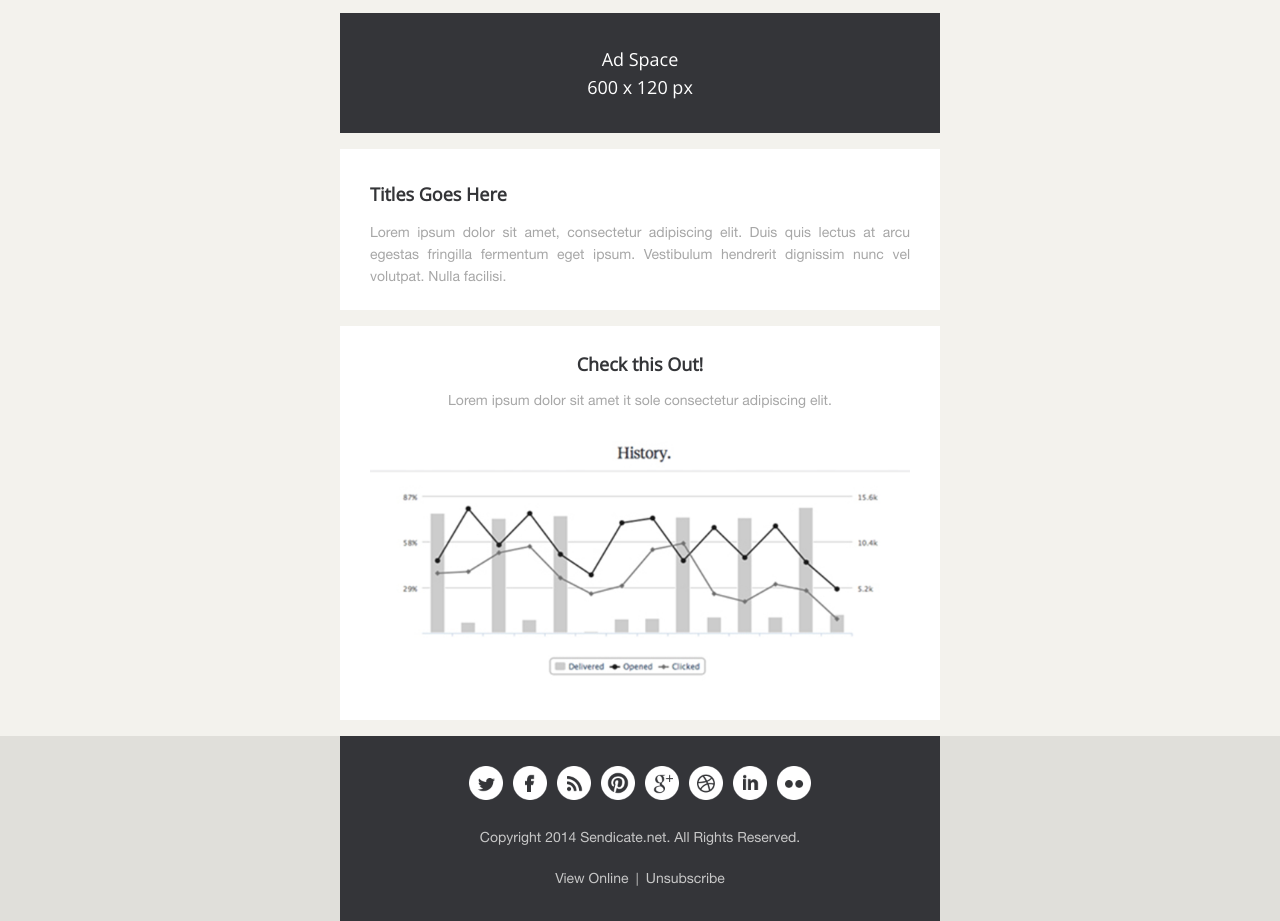
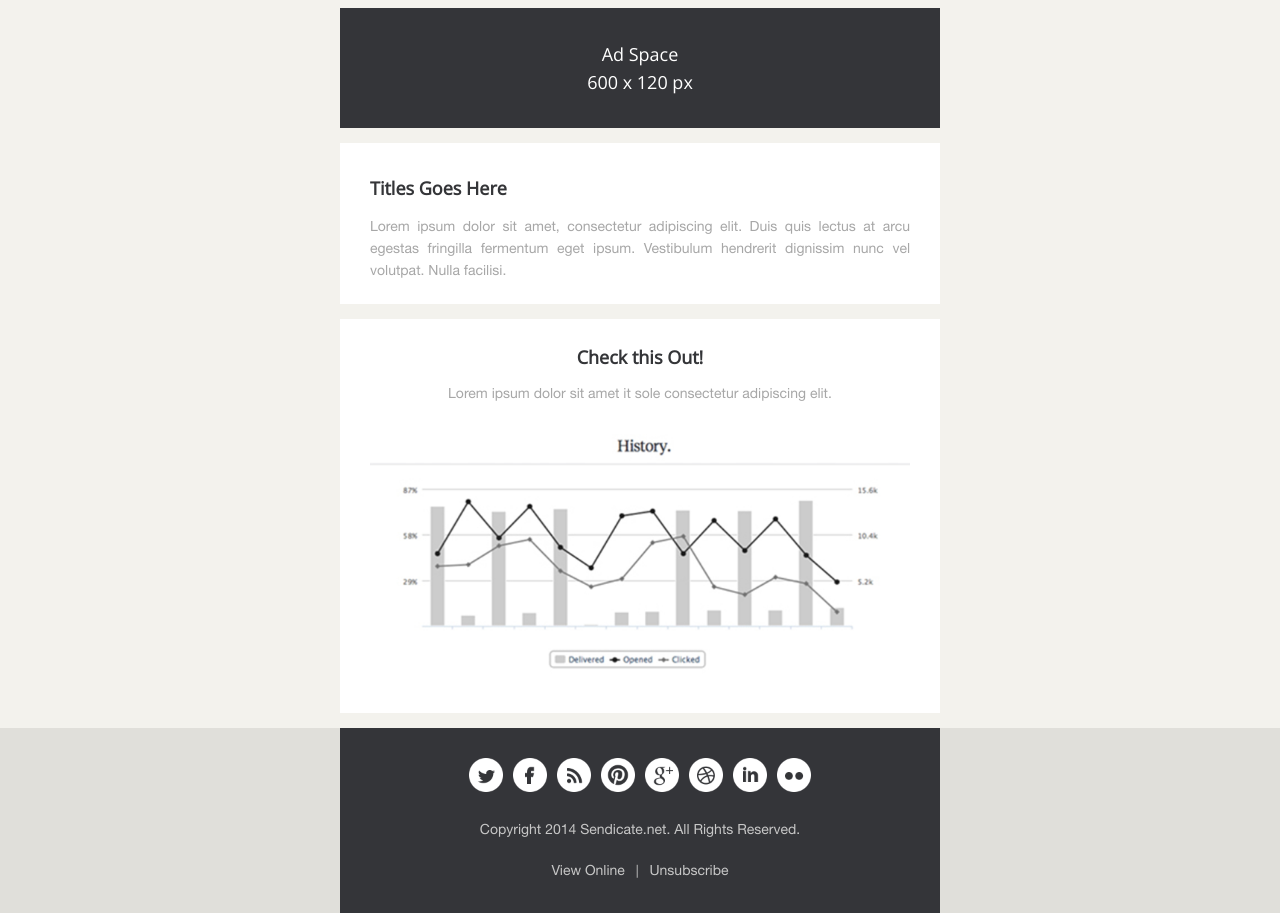
Before and after one commit to YuraLinkev1ch/email-picto, a plain HTML site: page index.html in a window 1280 px wide. Shown: the part 1823-2744 px from the top of the page. Drawn offline with nearby package versions, Linux system fonts and the light colour scheme.

Commit message:
add fixes

```diff
--- a/index.html
+++ b/index.html
@@ -166,11 +166,11 @@
 										</tbody>
 									</table>
 
-									<table cellpadding="0" cellspacing="0" border="0"  width="100%" bgcolor="#F3F2ED">
+									<table cellpadding="0" cellspacing="0" border="0"  width="100%" height="15" bgcolor="#F3F2ED">
 										<tbody>
 											<tr>
 												<td height="15">
-													&nbsp;
+
 												</td>
 											</tr>
 										</tbody>
@@ -269,11 +269,11 @@
 										</tbody>
 									</table>
 
-									<table cellpadding="0" cellspacing="0" border="0"  width="100%" bgcolor="#F3F2ED">
+									<table cellpadding="0" cellspacing="0" border="0"  width="100%" height="15" bgcolor="#F3F2ED">
 										<tbody>
 											<tr>
 												<td height="15">
-													&nbsp;
+
 												</td>
 											</tr>
 										</tbody>
@@ -342,11 +342,11 @@
 										</tbody>
 									</table>
 
-									<table cellpadding="0" cellspacing="0" border="0"  width="100%" bgcolor="#F3F2ED">
+									<table cellpadding="0" cellspacing="0" border="0"  width="100%" height="15" bgcolor="#F3F2ED">
 										<tbody>
 											<tr>
 												<td height="15">
-													&nbsp;
+
 												</td>
 											</tr>
 										</tbody>
@@ -413,11 +413,11 @@
 										</tbody>
 									</table>
 
-									<table cellpadding="0" cellspacing="0" border="0"  width="100%" bgcolor="#F3F2ED">
+									<table cellpadding="0" cellspacing="0" border="0"  width="100%" height="15" bgcolor="#F3F2ED">
 										<tbody>
 											<tr>
 												<td height="15">
-													&nbsp;
+
 												</td>
 											</tr>
 										</tbody>
@@ -575,11 +575,11 @@
 										</tbody>
 									</table>
 
-									<table cellpadding="0" cellspacing="0" border="0"  width="100%" bgcolor="#F3F2ED">
+									<table cellpadding="0" cellspacing="0" border="0"  width="100%" height="15" bgcolor="#F3F2ED">
 										<tbody>
 											<tr>
 												<td height="15">
-													&nbsp;
+
 												</td>
 											</tr>
 										</tbody>
@@ -601,11 +601,11 @@
 										</tbody>
 									</table>
 
-									<table cellpadding="0" cellspacing="0" border="0"  width="100%" bgcolor="#F3F2ED">
+									<table cellpadding="0" cellspacing="0" border="0"  width="100%" height="15" bgcolor="#F3F2ED">
 										<tbody>
 											<tr>
 												<td height="15">
-													&nbsp;
+
 												</td>
 											</tr>
 										</tbody>
@@ -627,11 +627,11 @@
 										</tbody>
 									</table>
 
-									<table cellpadding="0" cellspacing="0" border="0"  width="100%" bgcolor="#F3F2ED">
+									<table cellpadding="0" cellspacing="0" border="0"  width="100%" height="15" bgcolor="#F3F2ED">
 										<tbody>
 											<tr>
 												<td height="15">
-													&nbsp;
+
 												</td>
 											</tr>
 										</tbody>
@@ -657,11 +657,11 @@
 										</tbody>
 									</table>
 
-									<table cellpadding="0" cellspacing="0" border="0"  width="100%" bgcolor="#F3F2ED">
+									<table cellpadding="0" cellspacing="0" border="0"  width="100%" height="15" bgcolor="#F3F2ED">
 										<tbody>
 											<tr>
 												<td height="15">
-													&nbsp;
+
 												</td>
 											</tr>
 										</tbody>
@@ -913,12 +913,12 @@
 
 														<div style="height: 20px; line-height: 20px; font-size: 18px">&nbsp;</div>
 														<p style="font-family: Arial, Helvetica, sans-serif, 'HelveticaNeue'; font-size: 14px; color:  #c7c7c7; line-height: 16px; Margin: 0;">
-															Copyright 2014  <span style="font-family: Arial, Helvetica, sans-serif, 'HelveticaNeue'; font-size: 14px; color:  #c7c7c7; line-height: 16px; text-decoration: none;"><a href="https://www.sendicate.net/" style="font-family: Arial, Helvetica, sans-serif, 'HelveticaNeue'; font-size: 14px; color:  #c7c7c7; line-height: 16px; text-decoration: none;" target="_blank" >Sendicate.net</a></span>. All Rights Reserved.
+															Copyright 2014  <span style="font-family: Arial, Helvetica, sans-serif, 'HelveticaNeue'; font-size: 14px; color:  #c7c7c7; line-height: 16px; text-decoration: none;"><a href="https://www.sendicate.net/" style="font-family: Arial, Helvetica, sans-serif, 'HelveticaNeue'; font-size: 14px; color:  #c7c7c7; line-height: 16px; text-decoration: none;" target="_blank" >Sendicate.net</a></span>. <span style="white-space:nowrap">All&nbsp;Rights&nbsp;Reserved.</span>
 														</p>
 														<div style="height: 21px; line-height: 21px; font-size: 19px">&nbsp;</div>
 														<p style="font-family: Arial, Helvetica, sans-serif, 'HelveticaNeue'; font-size: 13px; color:  #c7c7c7; line-height: 16px; Margin: 0;">
 															<a href="https://www.facebook.com/profile.php?id=100027150360516" target="_blank" style="font-family: Arial, Helvetica, sans-serif, 'HelveticaNeue'; font-size: 14px; color: #c7c7c7; text-decoration: none; line-height: 24px;">View Online</a>
-															&nbsp;|&nbsp;
+															<span>&nbsp;</span> <span>|</span> <span>&nbsp;</span>
 															<a href="https://www.facebook.com/profile.php?id=100027150360516" target="_blank" style="font-family: Arial, Helvetica, sans-serif, 'HelveticaNeue'; font-size: 14px; color: #c7c7c7; text-decoration: none; line-height: 24px;">Unsubscribe</a>
 														</p>
 														<div style="height: 30px; line-height: 30px; font-size: 28px">&nbsp;</div>
```
